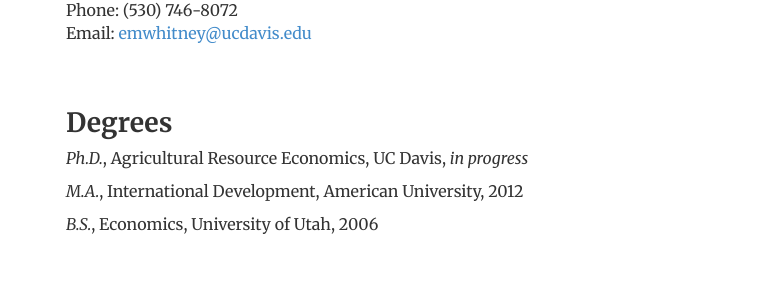
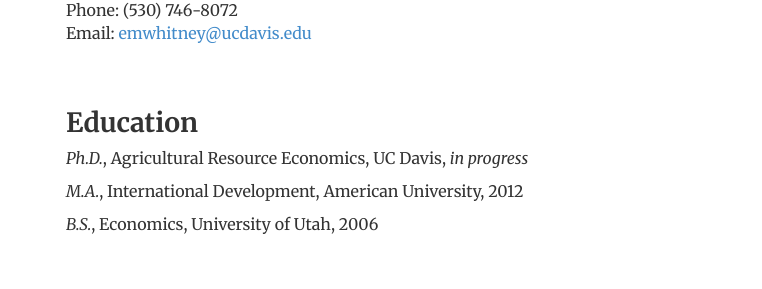
Before and after one commit to edwardmw/edwardmwhitney, a Jekyll site: the page built from cv/index.html, in a window 1280 px wide and 900 px high. Shown: the part 271-560 px from the top of the window, without its empty margins (250-1012 px from the left). Built offline with Jekyll 4.4.1, drawn with Linux system fonts in a browser that asks for light colours.

Commit message:
commit2.9v

```diff
--- a/cv/index.html
+++ b/cv/index.html
@@ -26,7 +26,7 @@
 				<!--<p>Academic librarian engaged in front end development, user interface design, accessibility + usability, and digital publishing workflows for academic publishers committed to open access. Keen to support emerging and non-traditional publishing models and technologies that advance scholarly publishing's transformation. Currently serving as managing editor of the <em><a href="http://journalofelectronicpublishing.org" title="Journal of Electronic Publishing">Journal of Electronic Publishing</a></em>.</p>-->
 
 				<br>
-				<h2>Degrees</h2>
+				<h2>Education</h2>
 				<p><i>Ph.D.</i>, Agricultural Resource Economics, UC Davis, <i>in progress</i></p>
 
 				<p><i>M.A.</i>, International Development, American University, 2012</p>
```
